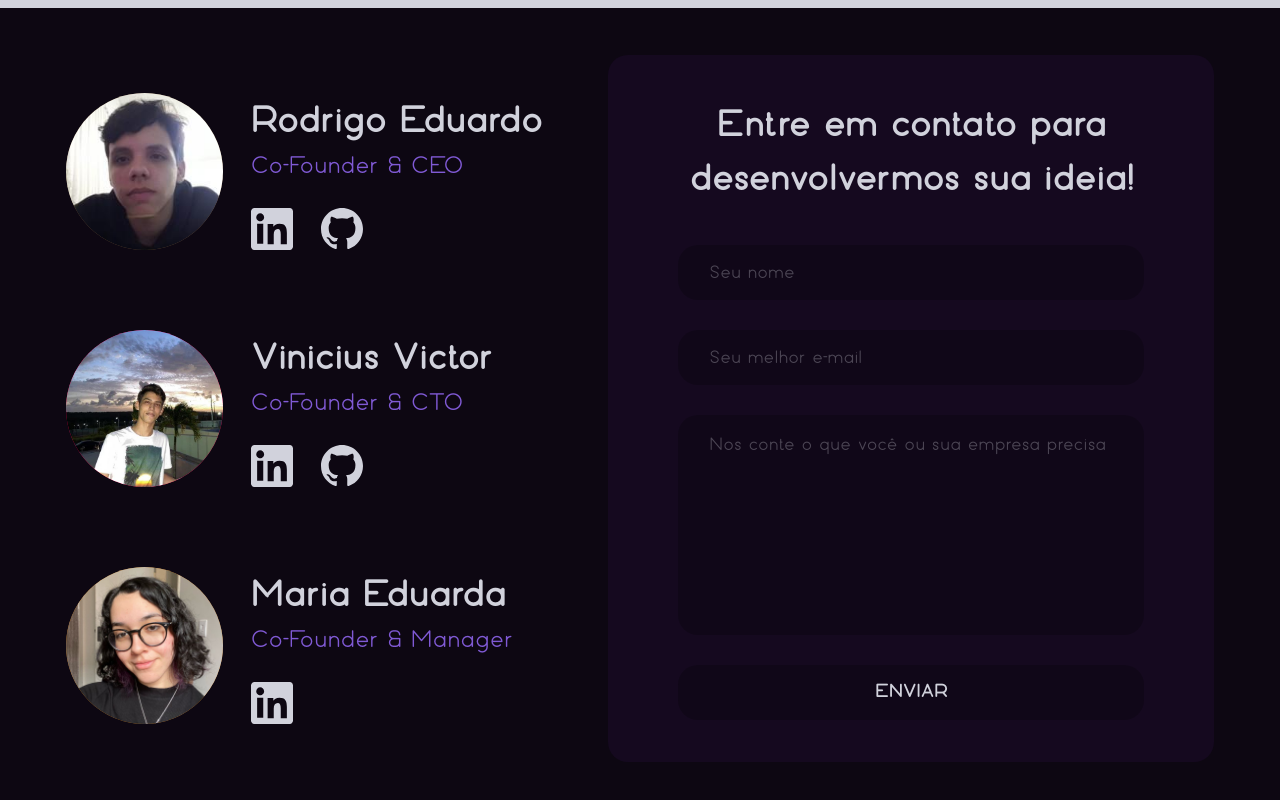
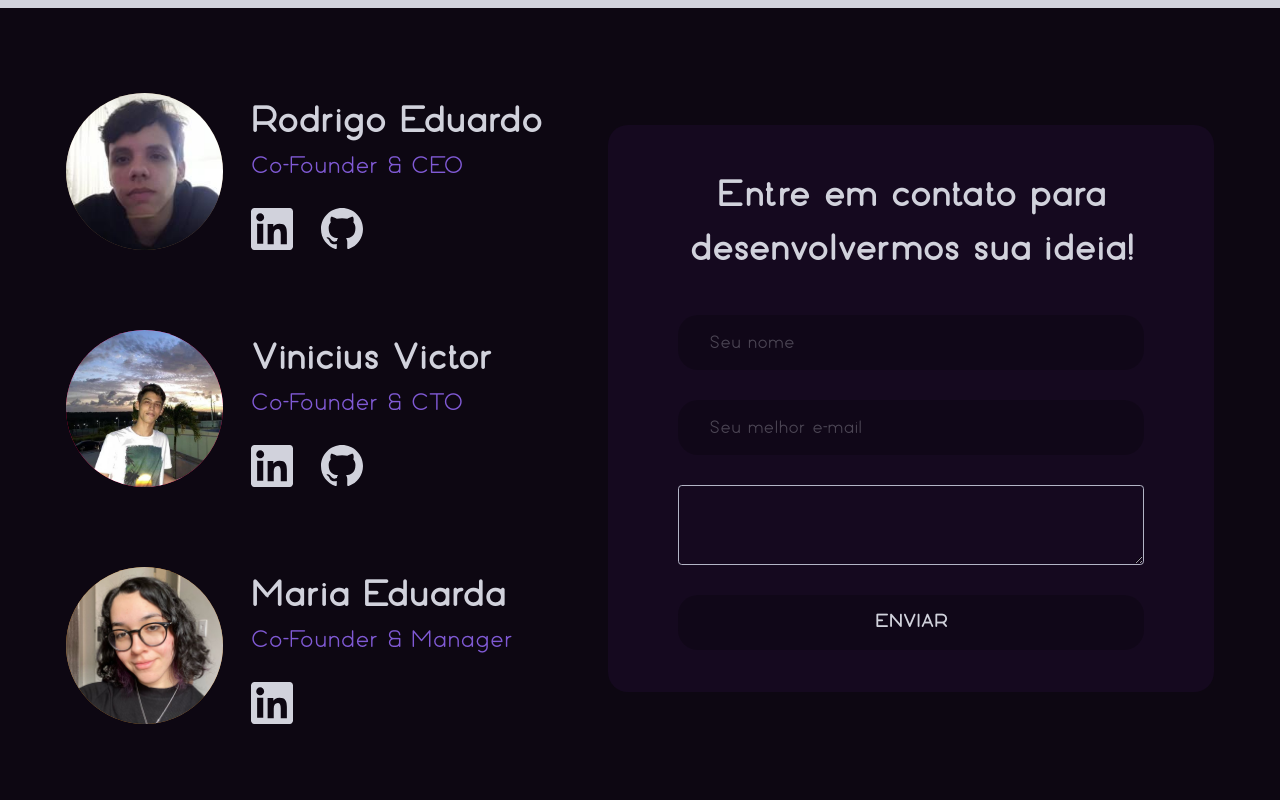
Before and after one commit to rodrigoeduardo/portfolio-blob, a Next.js app: page / in a window 1280 px wide. Shown: the part 1630-2430 px from the top of the page. Built offline with nearby package versions, Linux system fonts and the light colour scheme.

Commit message:
form errors handling completed

```diff
--- a/src/components/Contact/Form/Input.tsx
+++ b/src/components/Contact/Form/Input.tsx
@@ -1,4 +1,6 @@
 import {
+  FormControl,
+  FormErrorMessage,
   Input as ChakraInput,
   InputProps as ChakraInputProps,
 } from '@chakra-ui/react';
@@ -13,10 +15,11 @@ interface InputProps extends ChakraInputProps {
 }
 
 const InputComponent: ForwardRefRenderFunction<HTMLInputElement, InputProps> = (
-  { name, type, placeholder, ...rest },
+  { name, type, error, placeholder, ...rest },
   ref
 ) => {
   return (
+    <FormControl isInvalid={!!error}>
       <ChakraInput
         name={name}
         type={type}
@@ -39,6 +42,11 @@ const InputComponent: ForwardRefRenderFunction<HTMLInputElement, InputProps> = (
         ref={ref}
         {...rest}
       />
+
+      { !!error && (
+          <FormErrorMessage fontSize="1.5rem">{error.message}</FormErrorMessage>
+      ) }
+    </FormControl>
   );
 };
 
--- a/src/components/Contact/Form/index.tsx
+++ b/src/components/Contact/Form/index.tsx
@@ -1,5 +1,7 @@
 import { Box, Stack, Textarea, Button } from '@chakra-ui/react';
 import { SubmitHandler, useForm } from 'react-hook-form';
+import * as Yup from 'yup';
+import { yupResolver } from '@hookform/resolvers/yup';
 import { Input } from './Input';
 
 type FormData = {
@@ -8,8 +10,16 @@ type FormData = {
   message: string;
 };
 
+const sendMessageFormSchema = Yup.object().shape({
+  name: Yup.string().required('Nome obrigatório'),
+  email: Yup.string().required('E-mail obrigatório').email('E-mail inválido'),
+  message: Yup.string().required('Mensagem obrigatória')
+})
+
 export function Form() {
-  const { register, reset, handleSubmit, formState } = useForm();
+  const { register, reset, handleSubmit, formState: { errors } } = useForm<FormData>({
+    resolver: yupResolver(sendMessageFormSchema)
+  } as any);
 
   const onSubmit: SubmitHandler<FormData> = async (data) => {
     console.log(data);
@@ -22,6 +32,7 @@ export function Form() {
           name="name"
           type="text"
           placeholder="Seu nome"
+          error={errors.name}
           {...register('name')}
         />
 
@@ -29,25 +40,12 @@ export function Form() {
           name="email"
           type="email"
           placeholder="Seu melhor e-mail"
+          error={errors.email}
           {...register('email')}
         />
 
         <Textarea
-          name="message"
-          placeholder="Nos conte o que você ou sua empresa precisa"
-          _placeholder={{
-            color: 'gray.100-50',
-          }}
-          borderColor="transparent"
-          focusBorderColor="purple.300"
-          bg="gray.900-80"
-          maxW="46.6rem"
-          minH="22rem"
-          borderRadius="20px"
-          py="1.7rem"
-          px="3rem"
-          fontSize="1.8rem"
-          resize="none"
+          error={errors.message}
           {...register('message')}
         />
 
```
Lines whose indentation alone changed are shown as unchanged.
